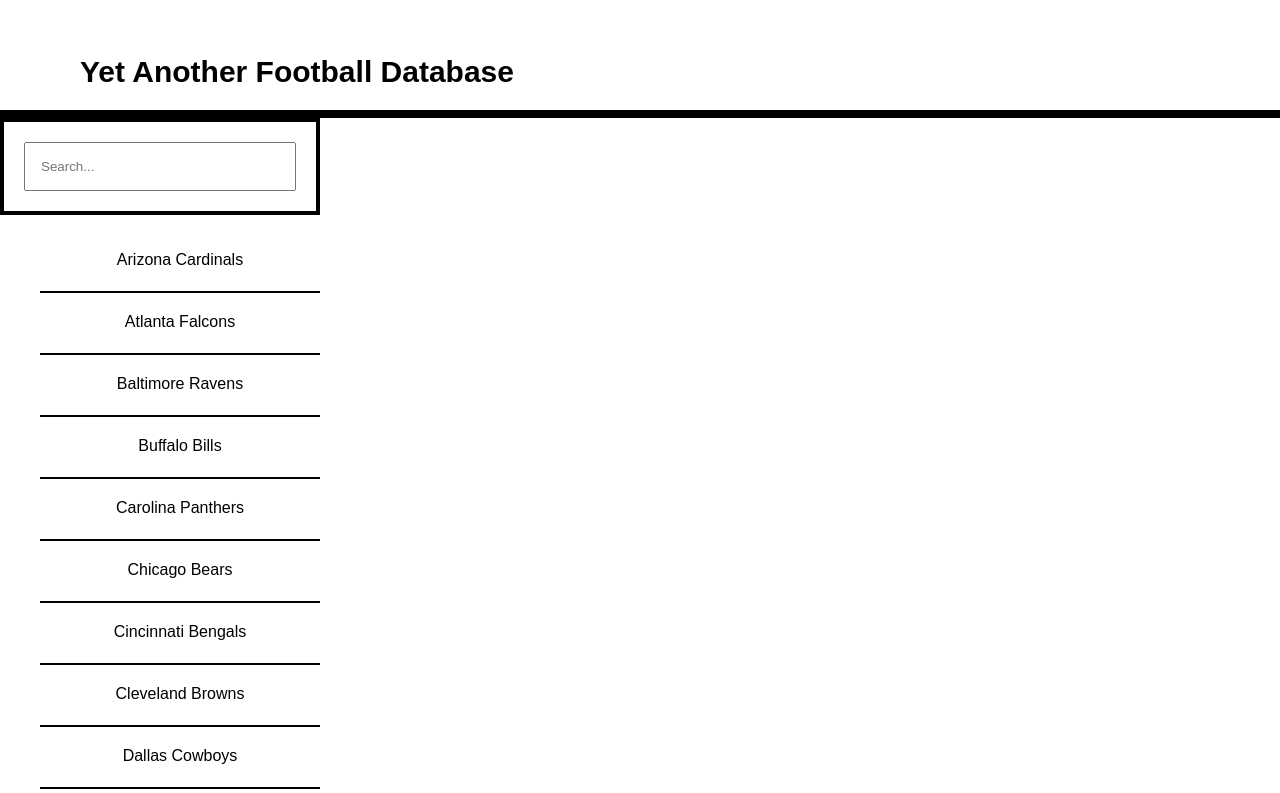
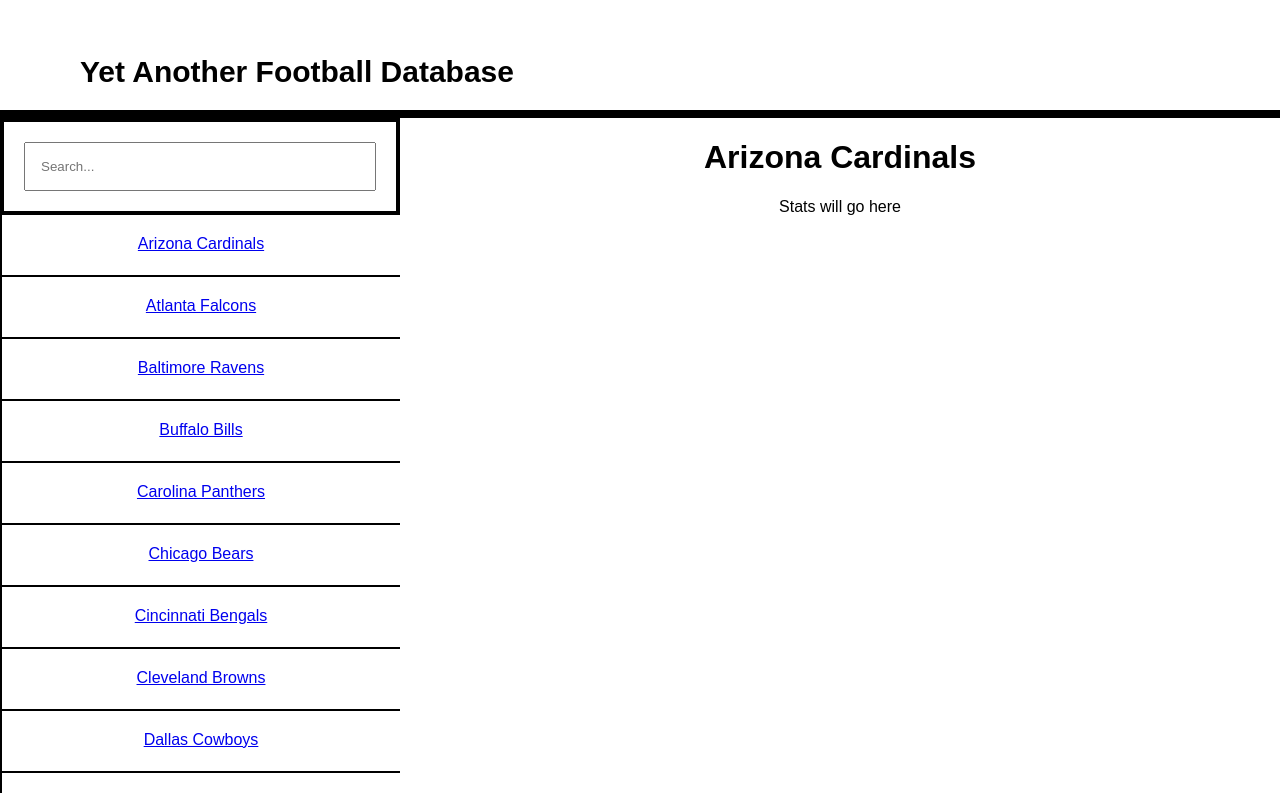
Before and after one commit to zackerydev/YAFDB, a React (Create React App) app: page / in a window 1280 px wide. Shown: the top 793 px of the page. Built offline with nearby package versions, Linux system fonts and the light colour scheme.

Commit message:
Basic barebones UI

```diff
--- a/src/components/SearchList.jsx
+++ b/src/components/SearchList.jsx
@@ -1,12 +1,14 @@
 import React, { Component } from 'react';
 import nflTeams from './nflteams.json';
 import '../css/SearchList.css';
+import StatView from './StatView';
 export default class SearchList extends Component {
 	constructor() {
 		super();
 		this.state = {
 			contents: nflTeams.NFLTeams,
-			query: ""
+			query: "",
+			selected: nflTeams.NFLTeams[0]
 		}
 	}
 
@@ -36,21 +38,30 @@
 		}
 
 	}
+
+	handleClick(idx) {
+		this.setState({selected: this.state.contents[idx]})
+	}
 	render() {
-		return (
-				<div className="searchList" style={{width: "25%"}}>
+		var self = this;
+		return (<div className="horzWrapper">
+					<div className="searchList" style={{width: "25%", minWidth: "400px", overflow: "hidden", float: "left"}}>
 						<div className="sLHeader" style={{padding: "20px", fontWeight: "700", border: "black solid 4px"}}>
 							<input type="search" placeholder="Search..." style={{padding: "15px", width: "100%"}} onChange={this.filterContent.bind(this)}/>
 						</div>
 
 						<div className="sLContents">
-						<ul style={{overflowY: "auto", maxHeight: "100vh"}}>
-							{this.state.contents.map(function(val, idx) {
-								return <li className="slItem" key={idx}> {val.fullName} </li>
+							<ul style={{overflowY: "auto", height: "75vh", paddingLeft: "0", marginTop: "0"}}>
+								{this.state.contents.map((val, idx) => {
+									var self = this;
+									return <a href="#" key={idx} onClick={this.handleClick.bind(this, idx)}> <li className="slItem" key={idx} > {val.fullName} </li> </a>
 								})}
 							</ul>
 						</div>
-
+					</div>
+					<div className="statView" style={{display: "inline-block"}}>
+						<StatView selected={this.state.selected} />
+					</div>
 				</div>
 			)
 	}
--- a/src/components/StatView.jsx
+++ b/src/components/StatView.jsx
@@ -6,7 +6,9 @@
 	}
 
 	render() {
-		return <div className="statView">
-			</div>
+		return (<div className="statView" style={{float: "left"}}>
+				<h1> {this.props.selected.fullName} </h1>
+				Stats will go here
+			</div>)
 	}
 }
--- a/src/css/SearchList.css
+++ b/src/css/SearchList.css
@@ -3,9 +3,11 @@
 	height: 40px;
 	border-bottom: black solid 2px;
 	padding-top: 20px;
+	border-left: black solid 2px;
 }
 
 .slItem:hover {
-	background-color: blue;
-	color: white;
+	background-color: #7FDBFF;
+	color: black;
+	font-weight: 700;
 }
```
Lines whose indentation alone changed are shown as unchanged.
